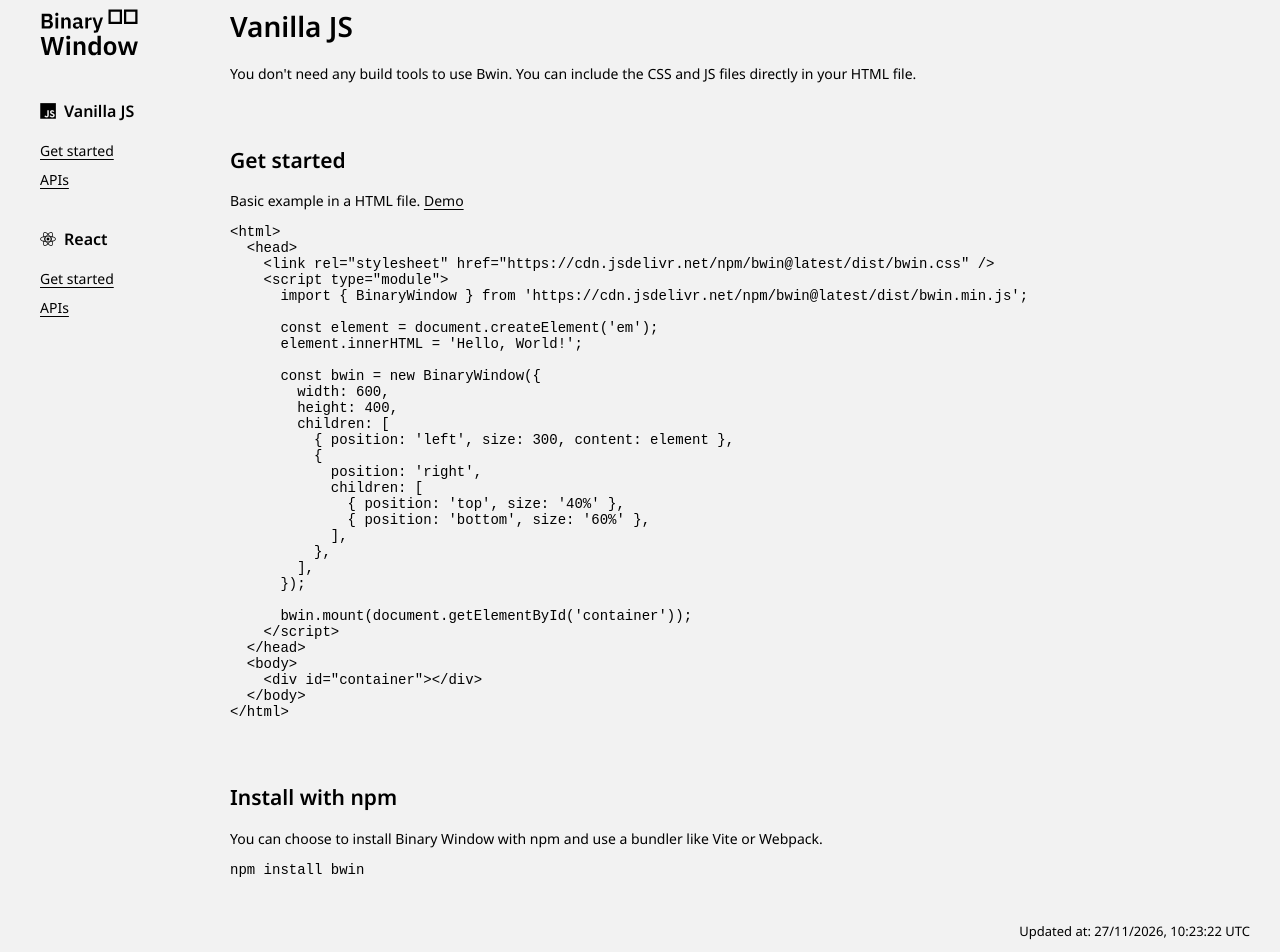
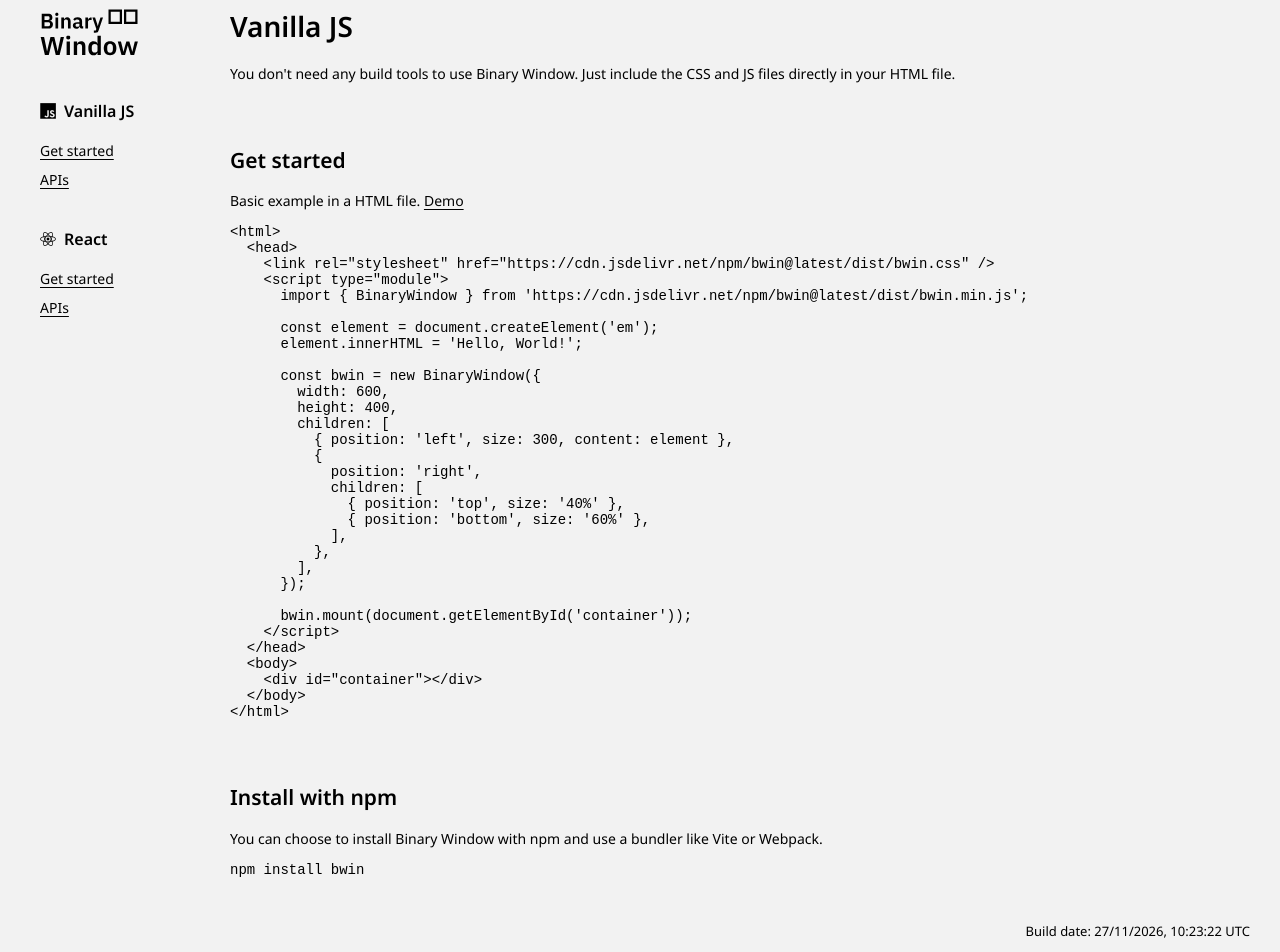
Before and after one commit to bhjsdev/bwin-docs, a Next.js app: page /bwin-docs/vanilla-js/get-started in a window 1280 px wide. Shown: the part 23-975 px from the top of the page. Built offline with nearby package versions, Linux system fonts and the light colour scheme.

Commit message:
feat: update favicon and minor content update

```diff
--- a/src/app/vanilla-js/get-started/page.mdx
+++ b/src/app/vanilla-js/get-started/page.mdx
@@ -4,7 +4,7 @@
 
 # Vanilla JS
 
-You don't need any build tools to use Bwin. You can include the CSS and JS files directly in your HTML file.
+You don't need any build tools to use Binary Window. Just include the CSS and JS files directly in your HTML file.
 
 ## Get started
 
--- a/src/components/footer.js
+++ b/src/components/footer.js
@@ -3,5 +3,5 @@
 export default function Footer() {
   const buildDate = process.env.BUILD_DATE;
 
-  return <footer className="layout__footer">Updated at: {buildDate}</footer>;
+  return <footer className="layout__footer">Build date: {buildDate}</footer>;
 }
```
Also changed, not shown: 1 other file (tests, documents, lock files or other folders).
